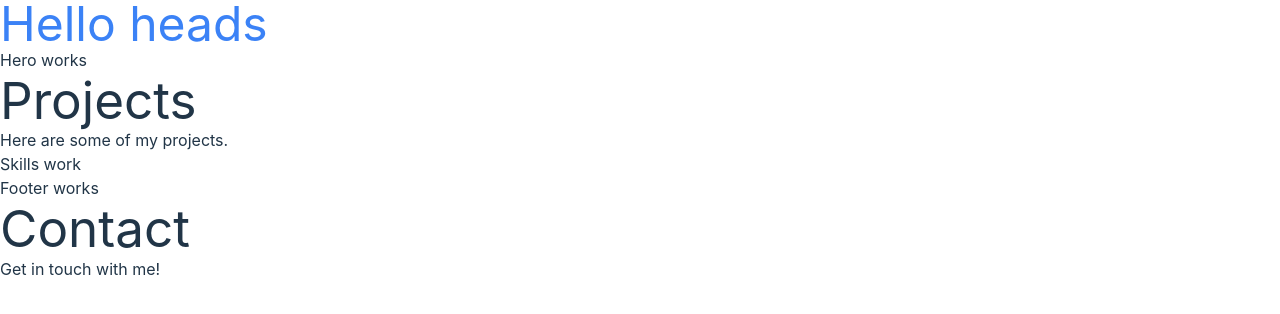
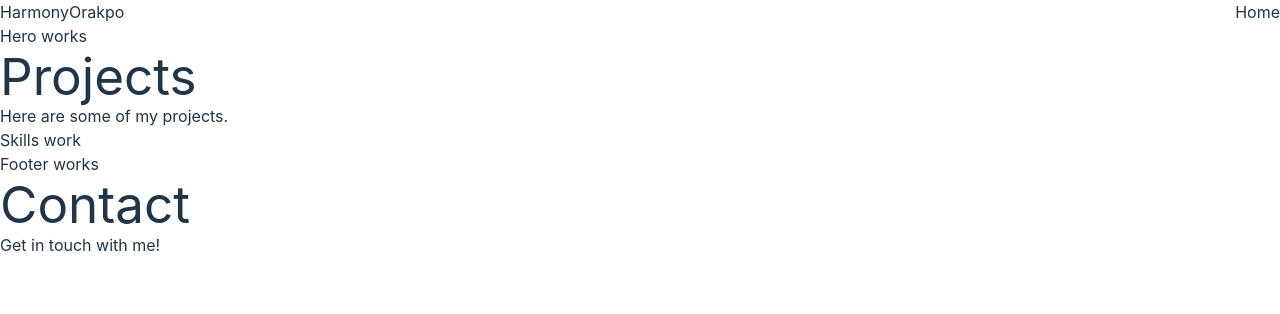
Before and after one commit to harmonyorakpo/Portfolio, a React (Vite) app: page / in a window 1280 px wide. Shown: the top 314 px of the page. Built offline with nearby package versions, Linux system fonts and the light colour scheme.

Commit message:
header styling in progress

```diff
--- a/src/components/Header.tsx
+++ b/src/components/Header.tsx
@@ -3,8 +3,10 @@
 const Header = () => {
   return (
   <>
-  <div className="text-5xl text-blue-500" >
-    Hello heads
+
+  <div className="flex justify-between w-full" >
+   <div>HarmonyOrakpo</div>
+   <div>Home</div>
   </div>
 
   </>
--- a/src/index.css
+++ b/src/index.css
@@ -1,7 +1,6 @@
 @tailwind base;
 @tailwind components;
 @tailwind utilities;
-
 
 :root {
   /* font-family: system-ui, Avenir, Helvetica, Arial, sans-serif; */
@@ -10,7 +9,7 @@
 
   color-scheme: light dark;
   color: rgba(255, 255, 255, 0.87);
-  background-color: #121F28;
+  background-color: #121f28;
 
   font-synthesis: none;
   text-rendering: optimizeLegibility;
@@ -30,9 +29,6 @@ a:hover {
 
 body {
   margin: 0;
-  display: flex;
-  /* place-items: center; */
-  min-width: 320px;
   min-height: 100vh;
 }
 
```
